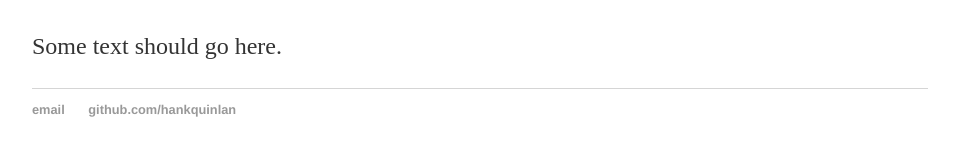
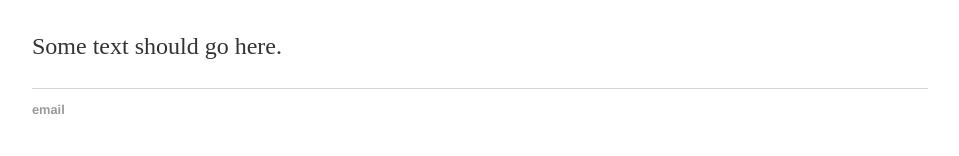
Before and after one commit to r-echeveste/r-echeveste.github.io, a Jekyll site: the page built from index.html, in a window 1280 px wide. Shown: the part 167-323 px from the top of the page, without its empty margins (160-1119 px from the left). Built offline with Jekyll 4.4.1, drawn with Linux system fonts in a browser that asks for light colours.

Commit message:
Update default.html

```diff
--- a/_layouts/default.html
+++ b/_layouts/default.html
@@ -21,9 +21,8 @@
 			</div><!-- /.container -->
 			<footer>
 	    		<ul>
-	        		<li><a href="mailto:hankquinlanhub@gmail.com">email</a></li>
-	        		<li><a href="https://github.com/hankquinlan">github.com/hankquinlan</a></li>
-				</ul>
+	        		<li><a href="mailto:rodrigo.echeveste@eng.cam.ac.uk">email</a></li>
+	        		</ul>
 			</footer>
 		</body>
 	</html>
```
